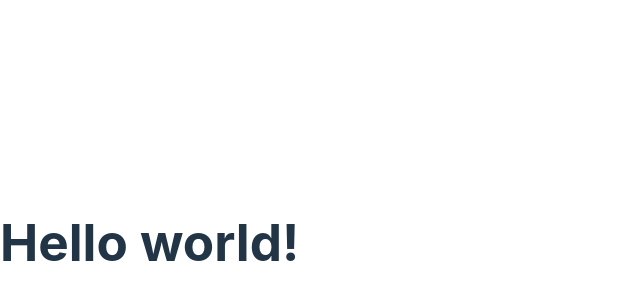
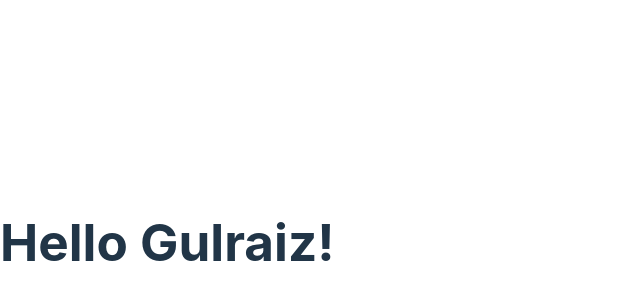
Before and after one commit to gulraiznaseer/react-app, a React (Vite) app: page / in a window 1280 px wide. Shown: the part 158-458 px from the top of the page, without its empty margins (0-640 px from the left). Built offline with nearby package versions, Linux system fonts and the light colour scheme.

Commit message:
Add Heading and display dynamically

```diff
--- a/src/Message.tsx
+++ b/src/Message.tsx
@@ -1,5 +1,9 @@
 function Message(){
-    return <h1>Hello world!</h1>;
+  const name = "Gulraiz"
+  // const name = "" this is an empty/false condition, will print hello world
+  if (name)
+    return <h1>Hello {name}!</h1>;
+  return <h1>Hello World!</h1>;
 }
 
 export default Message;
```
